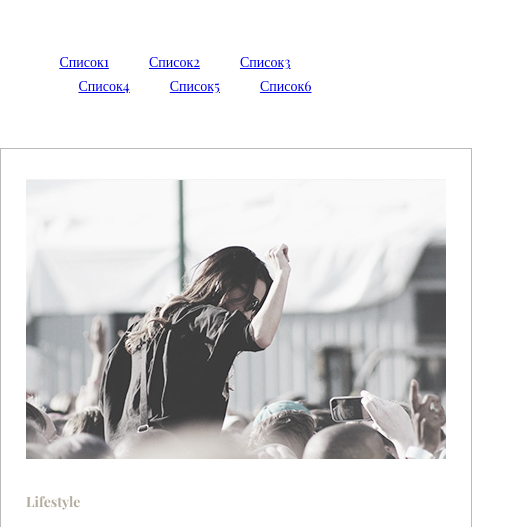
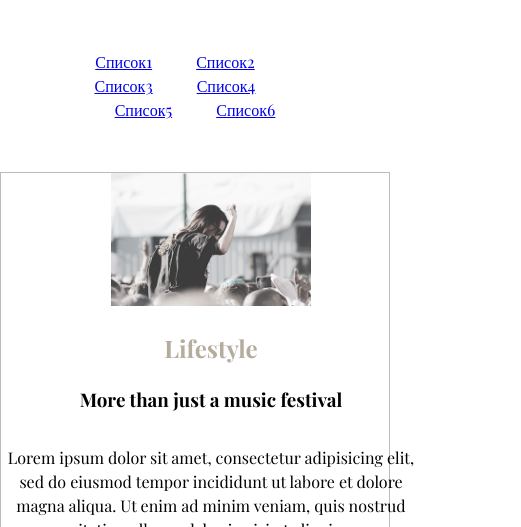
Before and after one commit to Koallla/Training, a plain HTML site: page Module-03/Module-03add.html in a window 390 px wide. Shown: the top 527 px of the page, 521 px wide, since content can reach past the window. Drawn offline with nearby package versions, Linux system fonts and the light colour scheme.

Commit message:
added responsive fontSize

```diff
--- a/Module-03/css/style.css
+++ b/Module-03/css/style.css
@@ -3,27 +3,41 @@
   padding: 0;
 }
 
+/* размер шрифта от 14 до 24 px */
+html {
+  font-size: calc(14px + 10 * ((100vw - 360px) / 2048));
+}
+
+/* Mobile and Tablet */
+@media (max-width: 768px) {
+  html {
+    font-size: calc(16px + 2 * ((100vw - 360px) / 768));
+  }
+}
+
+/* Laptop and Desktops screens */
+@media (min-width: 769px) {
+  html {
+    font-size: calc(14px + 10 * ((100vw - 769px) / 2048));
+  }
+}
 .navigation {
   text-align: center;
   margin: 50px;
 }
 
-
 .navigation-list {
   display: inline-block;
-  font-size: 0px;
+  -size: 0px;
   width: auto;
   height: auto;
   text-align: center;
-
 }
 
 .navigation-list-item {
-display: inline-block;
-font-size: 14px;
-line-height: 24px;
-margin-right: 40px;
-
+  display: inline-block;
+  line-height: 24px;
+  margin-right: 40px;
 }
 
 .navigation-list-item:nth-last-child(1) {
@@ -31,40 +45,32 @@ margin-right: 40px;
 }
 
 .navigation-list-item a:hover,
-.navigation-list-item a:focus
- {
+.navigation-list-item a:focus {
   color: red;
 }
-
 
 .container {
   margin: 0 auto;
   font-family: "Playfair Display", serif;
 }
 
-
 section {
-  width: 470px;
-  height: 570px;
-  margin: auto;
   border: solid #bbbbbb 1px;
   font-family: "Playfair Display", serif;
 
-  /* text-align: center; */
+  text-align: center;
 }
-
-
 
 .relax-list {
   display: inline-block;
-  width: 470px;
   margin: 30px 25px 30px 25px;
   padding: 0;
+  margin: 0 auto;
+  text-align: center;
 }
 
 .relax-list-item {
   display: inline-block;
-  font-size: 14px;
   width: 420px;
   margin-left: ;
 }
@@ -73,22 +79,21 @@ section {
   margin-bottom: 30px;
 }
 
+img {
+  width: 200px;
+}
+
 h2 {
-  font-size: 14px;
   color: #b4ad9e;
   margin-bottom: 25px;
   line-height: 17px;
 }
 
-
 h3 {
-  font-size: 30px;
   margin-bottom: 28px;
   line-height: 36px;
 }
 
 p {
-  font-size: 14px;
   line-height: 24px;
-  margin-bottom: 140px;
 }
```
Also changed, not shown: Module-03/Module-03add.html (+7 -23 lines).
